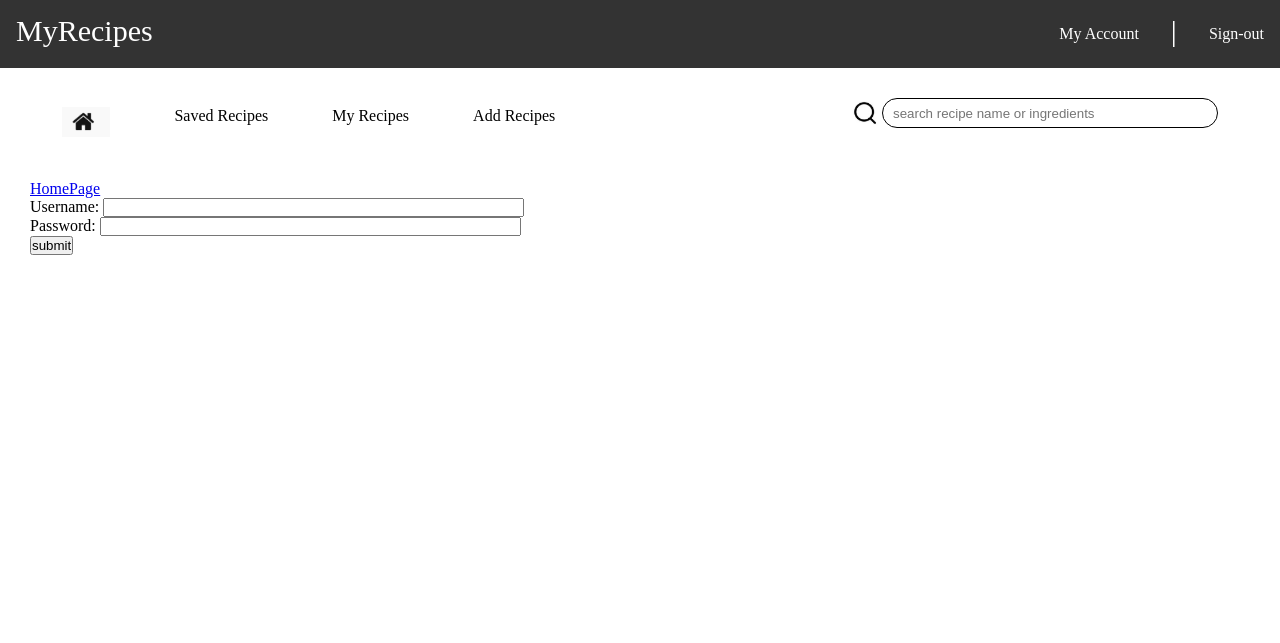
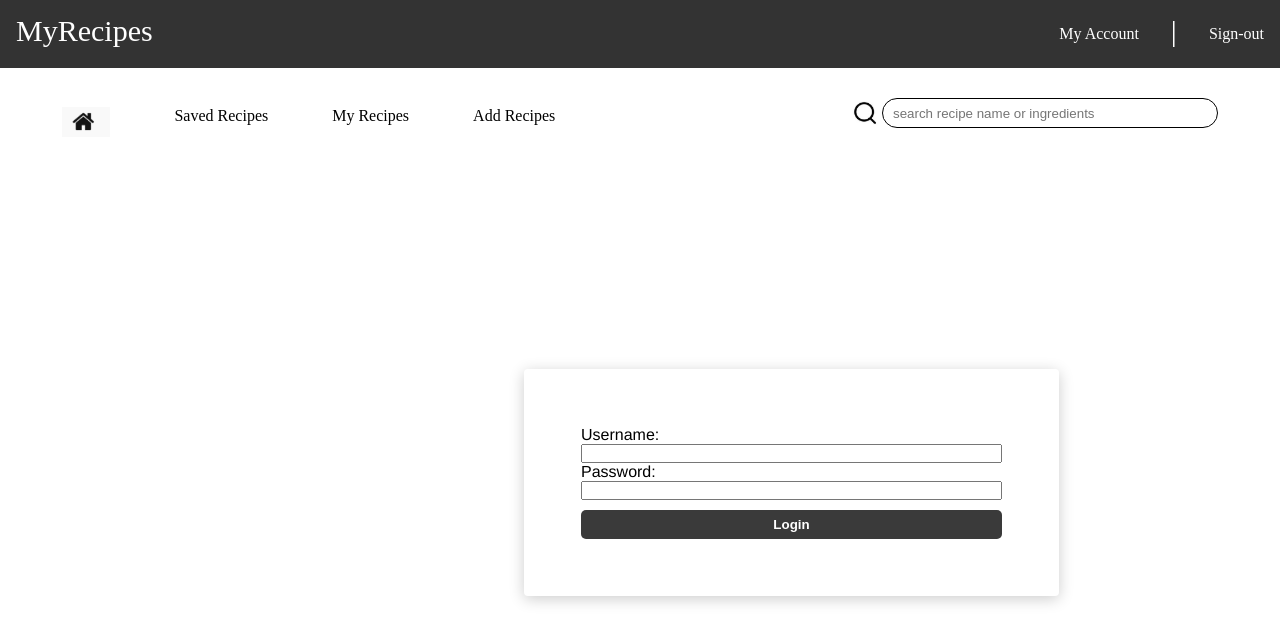
Before and after one commit to 2253612C/ITECHGroupProject, a Django app: page /login/ in a window 1280 px wide. Shown: the top 643 px of the page. Run offline with Django 3.2, Linux system fonts and the light colour scheme.

Commit message:
made a nicer login page

```diff
--- a/static/css/base.css
+++ b/static/css/base.css
@@ -87,3 +87,31 @@ em{
     border-style: none;
     outline: none;
 }
+
+
+.login-inputs{
+   display: table;
+   width: 45px;
+   margin-left: 40%;
+   margin-top: 5cm;
+   vertical-align: middle;
+   padding: 20px; /*makes it look neat*/
+   border-radius: 4px; /*or 2px*/
+   border-spacing: 1cm;
+   box-shadow: 0 3px 15px rgb(0 0 0 / 0.2);
+   font-family: Helvetica;
+
+}
+
+.login-button{
+    width: 100%;
+    padding: 7px;
+    border: none;
+    margin-top: 10px;
+    border-radius: 5px;
+    color: white;
+    font-weight: bold;
+    background-color: #3a3a3a;
+    outline: none;
+
+  }
--- a/templates/login.html
+++ b/templates/login.html
@@ -3,26 +3,25 @@
 {% load staticfiles %}
 
 
+
 {% block title_block %}
 
-<head>
-    <title>Login Page</title>
-</head>
+Login
 
 {% endblock %}
 
 {% block body_block %}
 
-        <a href="{% url 'recipeSite:index' %}">HomePage</a><br />
-
-        <form id="login_form" method="post" action="{% url 'user_login' %}">
+        <div>
+        <form class="login-inputs" method="post" action="{% url 'user_login' %}">
             {% csrf_token %}
             Username: <input type="text" name="username" value="" size="50" />
             <br />
             Password: <input type="password" name="password" value="" size="50" />
             <br />
-            <input type="submit" value="submit" />
+            <input type="submit" class= "login-button" value="Login" />
             </form>
+        </div>
 
 
 {% endblock %}
```
